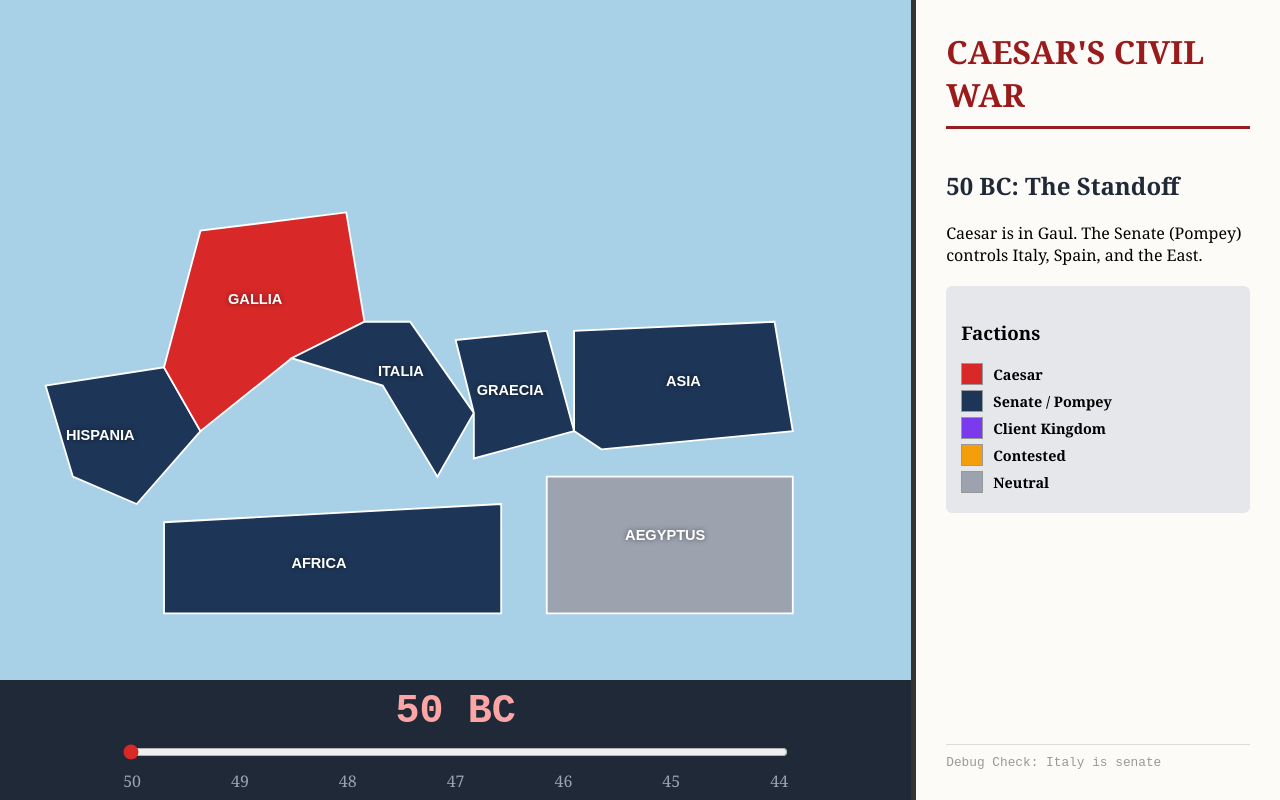
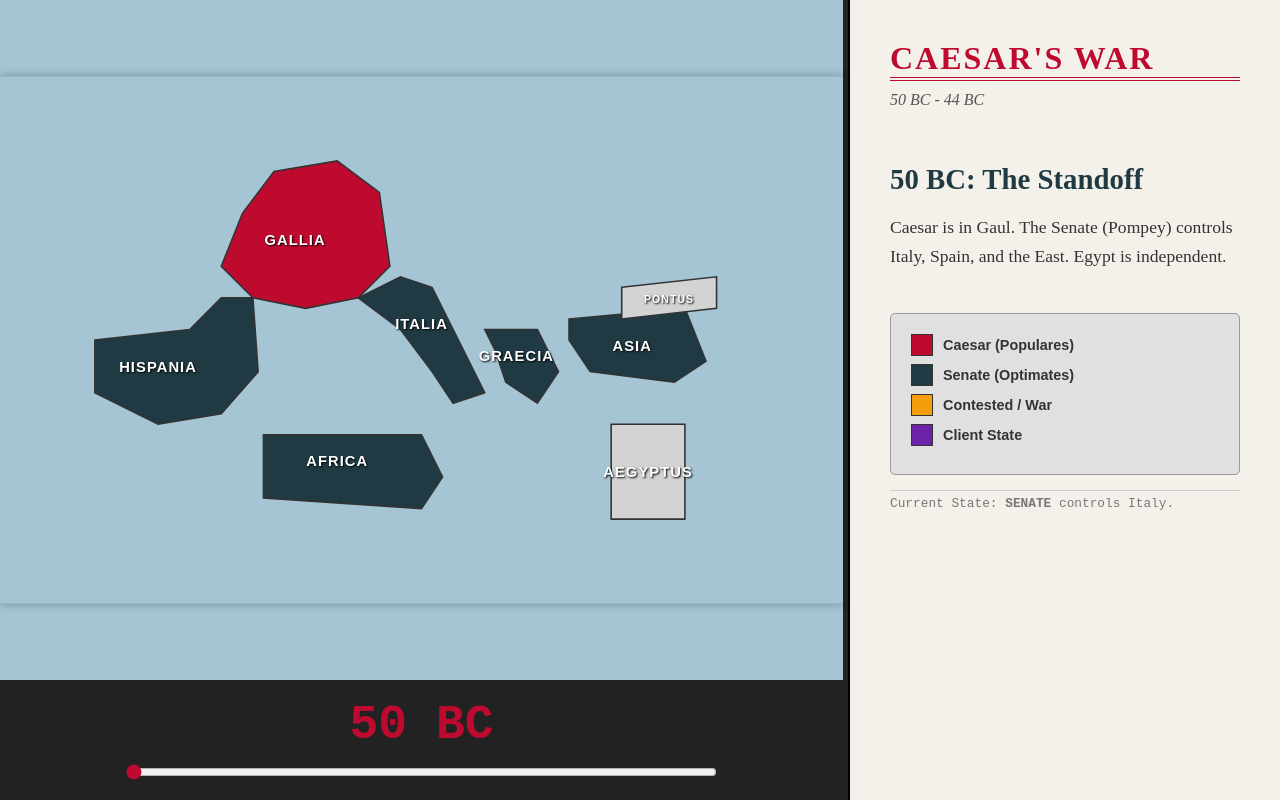
Before and after one commit to YIN-Renlong/caesar-civil-war-map, a Svelte app: page / in a window 1280 px wide. Built offline with nearby package versions, Linux system fonts and the light colour scheme.

Commit message:
Update with high fidelity vector map logic

```diff
--- a/src/App.svelte
+++ b/src/App.svelte
@@ -1,11 +1,12 @@
 <script>
   let year = -50;
 
+  // --- HISTORICAL DATA ---
   const historicalData = [
     {
       year: -50,
       title: "50 BC: The Standoff",
-      desc: "Caesar is in Gaul. The Senate (Pompey) controls Italy, Spain, and the East.",
+      desc: "Caesar is in Gaul. The Senate (Pompey) controls Italy, Spain, and the East. Egypt is independent.",
       factions: {
         gallia: "caesar",
         hispania: "senate",
@@ -13,27 +14,29 @@
         graecia: "senate",
         asia: "senate",
         africa: "senate",
-        aegyptus: "neutral"
+        aegyptus: "neutral",
+        pontus: "neutral"
       }
     },
     {
       year: -49,
-      title: "49 BC: Crossing the Rubicon",
-      desc: "Caesar takes Italy (Jan) and Spain (Aug). Pompey flees to Greece.",
+      title: "49 BC: Civil War Begins",
+      desc: "Jan: Caesar crosses the Rubicon and takes Italy. Aug: Caesar conquers Spain (Ilerda). Pompey flees to Greece.",
       factions: {
         gallia: "caesar",
         hispania: "caesar", // RED
         italia: "caesar",   // RED
         graecia: "senate",
         asia: "senate",
-        africa: "senate",
-        aegyptus: "neutral"
+        africa: "senate",   // Curio defeated
+        aegyptus: "neutral",
+        pontus: "neutral"
       }
     },
     {
       year: -48,
       title: "48 BC: Pharsalus",
-      desc: "Caesar defeats Pompey in Greece. Pompey is killed in Egypt.",
+      desc: "Caesar defeats Pompey at Pharsalus (Greece). Pompey flees to Egypt and is assassinated.",
       factions: {
         gallia: "caesar",
         hispania: "caesar",
@@ -41,41 +44,44 @@
         graecia: "caesar",  // RED
         asia: "senate",
         africa: "senate",
-        aegyptus: "contest" // ORANGE
+        aegyptus: "contest", // Civil War in Egypt
+        pontus: "contest"    // Pharnaces invades
       }
     },
     {
       year: -47,
-      title: "47 BC: Veni Vidi Vici",
-      desc: "Caesar secures the East. Cleopatra installed in Egypt.",
+      title: "47 BC: Veni, Vidi, Vici",
+      desc: "Caesar settles Egypt (Cleopatra). He marches north and crushes Pharnaces at Zela in days.",
       factions: {
         gallia: "caesar",
         hispania: "caesar",
         italia: "caesar",
         graecia: "caesar",
         asia: "caesar",     // RED
-        africa: "senate",
-        aegyptus: "client"  // PURPLE
+        africa: "senate",   // Senate regroups
+        aegyptus: "client", // Cleopatra
+        pontus: "caesar"
       }
     },
     {
       year: -46,
       title: "46 BC: Thapsus",
-      desc: "Caesar conquers Africa. Cato commits suicide.",
+      desc: "Caesar invades Africa. Cato the Younger commits suicide. The Senate's main army is destroyed.",
       factions: {
         gallia: "caesar",
-        hispania: "senate", // BLUE (Revolt)
+        hispania: "senate", // REVOLT by Pompey's sons
         italia: "caesar",
         graecia: "caesar",
         asia: "caesar",
         africa: "caesar",   // RED
-        aegyptus: "client"
+        aegyptus: "client",
+        pontus: "caesar"
       }
     },
     {
       year: -45,
       title: "45 BC: Munda",
-      desc: "The final battle in Spain. The Civil War ends.",
+      desc: "Caesar returns to Spain and defeats the last Pompeian army at Munda. The war is effectively over.",
       factions: {
         gallia: "caesar",
         hispania: "caesar", // RED
@@ -83,34 +89,35 @@
         graecia: "caesar",
         asia: "caesar",
         africa: "caesar",
-        aegyptus: "client"
+        aegyptus: "client",
+        pontus: "caesar"
       }
     },
     {
       year: -44,
-      title: "44 BC: Assassination",
-      desc: "Caesar is killed on the Ides of March.",
+      title: "44 BC: Ides of March",
+      desc: "Caesar is Dictator Perpetuo. He is assassinated on March 15th.",
       factions: {
         gallia: "caesar",
         hispania: "caesar",
-        italia: "neutral", // GREY
+        italia: "neutral", // CHAOS
         graecia: "neutral",
         asia: "neutral",
         africa: "caesar",
-        aegyptus: "client"
+        aegyptus: "client",
+        pontus: "caesar"
       }
     }
   ];
 
-  // Logic: Ensure we always have data
   $: currentData = historicalData.find(d => d.year === year) || historicalData[0];
 
   const colors = {
-    caesar: "#D92828",  // Bright Red
-    senate: "#1D3557",  // Deep Navy Blue
-    neutral: "#9CA3AF", // Grey
-    contest: "#F59E0B", // Orange
-    client:  "#7C3AED"  // Purple
+    caesar: "#bf0a30",  // Roman Red
+    senate: "#203a43",  // Senate Blue/Green
+    neutral: "#d3d3d3", // Land Grey
+    contest: "#f59e0b", // Conflict Orange
+    client:  "#6b21a8"  // Royal Purple
   };
 </script>
 
@@ -119,76 +126,78 @@
     <div class="map-container">
 
       <!--
-        THE KEY BLOCK:
-        This tells Svelte: "Whenever 'year' changes, destroy and recreate the map."
-        This forces the colors to update, 100% guaranteed.
+        HIGH FIDELITY SVG MAP
+        These 'd' paths are simplified vectors of real geography.
       -->
       {#key year}
-      <svg viewBox="0 0 1000 600" class="interactive-map">
-        <!-- Sea -->
-        <rect width="1000" height="600" fill="#A8D0E6" />
+      <svg viewBox="0 0 800 500" class="interactive-map">
+        <!-- Mediterranean Sea Color -->
+        <rect width="800" height="500" fill="#a5c4d4" />
 
-        <!--
-           DIRECT BINDING:
-           fill={colors[currentData.factions.provinceName]}
-           We removed the helper function. This connects the data directly to the visual.
-        -->
+        <!-- GALLIA (France) -->
+        <path
+          class="province"
+          fill={colors[currentData.factions.gallia]}
+          d="M 230,130 L 260,90 L 320,80 L 360,110 L 370,180 L 340,210 L 290,220 L 240,210 L 210,180 Z"
+        />
+        <text x="280" y="160" class="label">GALLIA</text>
 
-        <!-- SPAIN -->
+        <!-- HISPANIA (Spain) -->
         <path
-          d="M 50,350 L 180,330 L 220,400 L 150,480 L 80,450 Z"
+          class="province"
           fill={colors[currentData.factions.hispania]}
+          d="M 90,250 L 180,240 L 210,210 L 240,210 L 245,280 L 210,320 L 150,330 L 90,300 Z"
+        />
+        <text x="150" y="280" class="label">HISPANIA</text>
+
+        <!-- ITALIA (The Boot) -->
+        <path
           class="province"
+          fill={colors[currentData.factions.italia]}
+          d="M 340,210 L 380,190 L 410,200 L 440,260 L 460,300 L 430,310 L 410,280 L 380,240 Z"
         />
-        <text x="110" y="410" class="label">HISPANIA</text>
+        <text x="400" y="240" class="label">ITALIA</text>
 
-        <!-- GAUL -->
+        <!-- AFRICA (North Africa West) -->
         <path
-          d="M 180,330 L 220,180 L 380,160 L 400,280 L 320,320 L 220,400 Z"
-          fill={colors[currentData.factions.gallia]}
           class="province"
+          fill={colors[currentData.factions.africa]}
+          d="M 250,340 L 400,340 L 420,380 L 400,410 L 250,400 Z"
         />
-        <text x="280" y="260" class="label">GALLIA</text>
+        <text x="320" y="370" class="label">AFRICA</text>
 
-        <!-- ITALY -->
+        <!-- GRAECIA (Greece) -->
         <path
-          d="M 320,320 L 400,280 L 450,280 L 520,380 L 480,450 L 420,350 Z"
-          fill={colors[currentData.factions.italia]}
           class="province"
+          fill={colors[currentData.factions.graecia]}
+          d="M 460,240 L 510,240 L 530,280 L 510,310 L 480,290 L 470,260 Z"
         />
-        <text x="440" y="340" class="label">ITALIA</text>
+        <text x="490" y="270" class="label">GRAECIA</text>
 
-        <!-- GREECE -->
+        <!-- ASIA (Turkey) -->
         <path
-          d="M 500,300 L 600,290 L 630,400 L 520,430 L 520,380 Z"
-          fill={colors[currentData.factions.graecia]}
           class="province"
+          fill={colors[currentData.factions.asia]}
+          d="M 540,230 L 650,220 L 670,270 L 640,290 L 560,280 L 540,250 Z"
         />
-        <text x="560" y="360" class="label">GRAECIA</text>
+        <text x="600" y="260" class="label">ASIA</text>
 
-        <!-- ASIA -->
+        <!-- PONTUS (North Turkey) -->
         <path
-          d="M 630,290 L 850,280 L 870,400 L 660,420 L 630,400 Z"
-          fill={colors[currentData.factions.asia]}
           class="province"
+          fill={colors[currentData.factions.pontus]}
+          d="M 590,200 L 680,190 L 680,220 L 590,230 Z"
         />
-        <text x="750" y="350" class="label">ASIA</text>
+        <text x="635" y="215" class="label sm">PONTUS</text>
 
-        <!-- AFRICA -->
+        <!-- AEGYPTUS (Egypt) -->
         <path
-          d="M 180,500 L 550,480 L 550,600 L 180,600 Z"
-          fill={colors[currentData.factions.africa]}
           class="province"
+          fill={colors[currentData.factions.aegyptus]}
+          d="M 580,330 L 650,330 L 650,420 L 580,420 Z"
         />
-        <text x="350" y="550" class="label">AFRICA</text>
+        <text x="615" y="380" class="label">AEGYPTUS</text>
 
-        <!-- EGYPT -->
-        <path
-          d="M 600,450 L 870,450 L 870,600 L 600,600 Z"
-          fill={colors[currentData.factions.aegyptus]}
-          class="province"
-        />
-        <text x="730" y="520" class="label">AEGYPTUS</text>
       </svg>
       {/key}
 
@@ -202,65 +211,71 @@
           step="1"
           bind:value={year}
         />
-        <div class="ticks">
-          <span>50</span><span>49</span><span>48</span><span>47</span><span>46</span><span>45</span><span>44</span>
-        </div>
       </div>
     </div>
 
     <!-- INFO PANEL -->
     <div class="info-panel">
       <div class="header">
-        <h1>CAESAR'S CIVIL WAR</h1>
+        <h1>CAESAR'S WAR</h1>
+        <div class="sub">50 BC - 44 BC</div>
       </div>
 
       <div class="content">
         <h2 class="year-title">{currentData.title}</h2>
-        <p>{currentData.desc}</p>
+        <div class="desc-box">
+          <p>{currentData.desc}</p>
+        </div>
 
         <div class="legend">
-          <h3>Factions</h3>
-          <div class="legend-item"><span style="background:{colors.caesar}"></span> Caesar</div>
-          <div class="legend-item"><span style="background:{colors.senate}"></span> Senate / Pompey</div>
-          <div class="legend-item"><span style="background:{colors.client}"></span> Client Kingdom</div>
-          <div class="legend-item"><span style="background:{colors.contest}"></span> Contested</div>
-          <div class="legend-item"><span style="background:{colors.neutral}"></span> Neutral</div>
+          <div class="legend-item"><span style="background:{colors.caesar}"></span> Caesar (Populares)</div>
+          <div class="legend-item"><span style="background:{colors.senate}"></span> Senate (Optimates)</div>
+          <div class="legend-item"><span style="background:{colors.contest}"></span> Contested / War</div>
+          <div class="legend-item"><span style="background:{colors.client}"></span> Client State</div>
         </div>
-      </div>
 
-      <div class="debug-text">
-        Debug Check: Italy is {currentData.factions.italia}
+        <div class="debug">
+          Current State: <strong>{currentData.factions.italia.toUpperCase()}</strong> controls Italy.
+        </div>
       </div>
     </div>
   </div>
 </main>
 
 <style>
-  :global(body) { margin: 0; padding: 0; font-family: 'Georgia', serif; background-color: #f3f4f6; overflow: hidden; }
+  :global(body) { margin: 0; padding: 0; font-family: 'Times New Roman', serif; background-color: #2c3e50; color: #333; overflow: hidden; }
   .layout { display: flex; height: 100vh; width: 100vw; }
-  .map-container { flex: 3; position: relative; background: #A8D0E6; display: flex; flex-direction: column; border-right: 5px solid #333; }
-  .interactive-map { width: 100%; height: 85%; }
 
-  /* Removed CSS transitions to ensure instant color snap */
+  .map-container { flex: 3; position: relative; background: #a5c4d4; display: flex; flex-direction: column; border-right: 5px solid #222; }
+  .interactive-map { width: 100%; height: 85%; filter: drop-shadow(0px 0px 5px rgba(0,0,0,0.3)); }
+
   .province {
-    stroke: #ffffff;
-    stroke-width: 2px;
+    stroke: #333;
+    stroke-width: 1.5px;
     cursor: pointer;
+    transition: fill 0.3s ease;
   }
-  .province:hover { opacity: 0.8; stroke-width: 4px; }
+  .province:hover { opacity: 0.8; stroke: white; stroke-width: 2px; }
 
-  .label { fill: white; font-family: sans-serif; font-weight: 900; pointer-events: none; text-shadow: 0px 0px 5px rgba(0,0,0,0.5); text-anchor: middle; }
-  .timeline-area { background: #1f2937; height: 15%; padding: 0 40px; display: flex; flex-direction: column; justify-content: center; align-items: center; color: white; }
-  input[type=range] { width: 80%; accent-color: #D92828; cursor: pointer; margin: 10px 0; }
-  .year-display { font-size: 2.5rem; font-weight: bold; color: #fca5a5; font-family: monospace; }
-  .ticks { display: flex; justify-content: space-between; width: 80%; color: #9ca3af; }
-  .info-panel { flex: 1; min-width: 300px; background: #fdfbf7; padding: 30px; display: flex; flex-direction: column; overflow-y: auto; box-shadow: -5px 0 15px rgba(0,0,0,0.1); }
-  .header h1 { color: #991b1b; margin: 0; border-bottom: 3px solid #991b1b; padding-bottom: 10px; }
-  .content { margin-top: 20px; flex-grow: 1; }
-  .year-title { color: #1f2937; font-size: 1.5rem; }
-  .legend { margin-top: 20px; background: #e5e7eb; padding: 15px; border-radius: 6px; }
-  .legend-item { display: flex; align-items: center; margin-bottom: 5px; font-weight: bold; font-size: 0.9rem; }
-  .legend-item span { display: block; width: 20px; height: 20px; margin-right: 10px; border: 1px solid #999; }
-  .debug-text { margin-top: 20px; font-family: monospace; font-size: 0.8rem; color: #999; border-top: 1px solid #ddd; padding-top: 10px;}
-  @media (max-width: 900px) { .layout { flex-direction: column; overflow: auto; } .map-container { height: 50vh; } }
+  .label { fill: white; font-family: sans-serif; font-weight: bold; pointer-events: none; text-shadow: 1px 1px 2px black; text-anchor: middle; font-size: 14px; letter-spacing: 1px; }
+  .label.sm { font-size: 10px; }
+
+  .timeline-area { background: #222; height: 15%; display: flex; flex-direction: column; justify-content: center; align-items: center; color: #fff; }
+  input[type=range] { width: 70%; accent-color: #bf0a30; cursor: pointer; }
+  .year-display { font-size: 3rem; font-weight: bold; color: #bf0a30; font-family: 'Courier New', monospace; margin-bottom: 10px; }
+
+  .info-panel { flex: 1; min-width: 350px; background: #f4f1ea; padding: 40px; display: flex; flex-direction: column; border-left: 2px solid #000; box-shadow: -10px 0 30px rgba(0,0,0,0.5); }
+  .header h1 { color: #bf0a30; border-bottom: 4px double #bf0a30; margin: 0 0 10px 0; text-transform: uppercase; letter-spacing: 2px; }
+  .sub { color: #555; font-style: italic; margin-bottom: 30px; }
+
+  .year-title { font-size: 1.8rem; margin-bottom: 15px; color: #203a43; }
+  .desc-box { font-size: 1.1rem; line-height: 1.6; min-height: 100px; }
+
+  .legend { margin-top: auto; background: #e0e0e0; padding: 20px; border-radius: 5px; border: 1px solid #999; }
+  .legend-item { display: flex; align-items: center; margin-bottom: 8px; font-weight: bold; font-family: sans-serif; font-size: 0.9rem; }
+  .legend-item span { display: block; width: 20px; height: 20px; margin-right: 10px; border: 1px solid #333; }
+
+  .debug { margin-top: 15px; font-size: 0.8rem; color: #777; font-family: monospace; border-top: 1px solid #ccc; padding-top: 5px; }
+
+  @media (max-width: 900px) { .layout { flex-direction: column; } .map-container { height: 50vh; } }
 </style>
```
